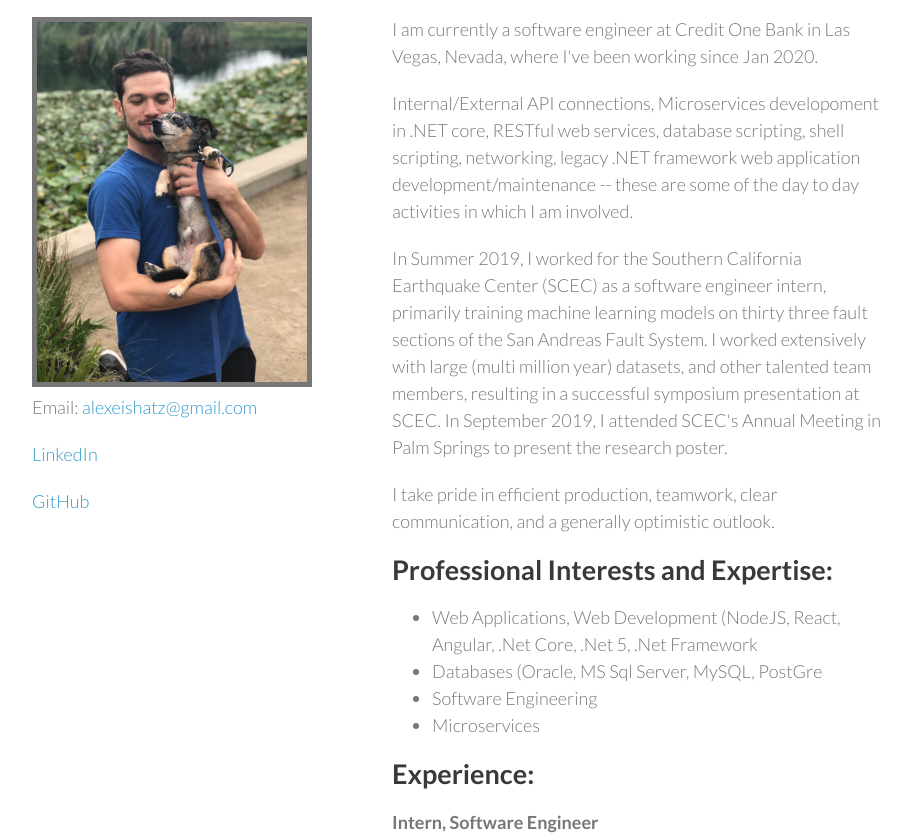
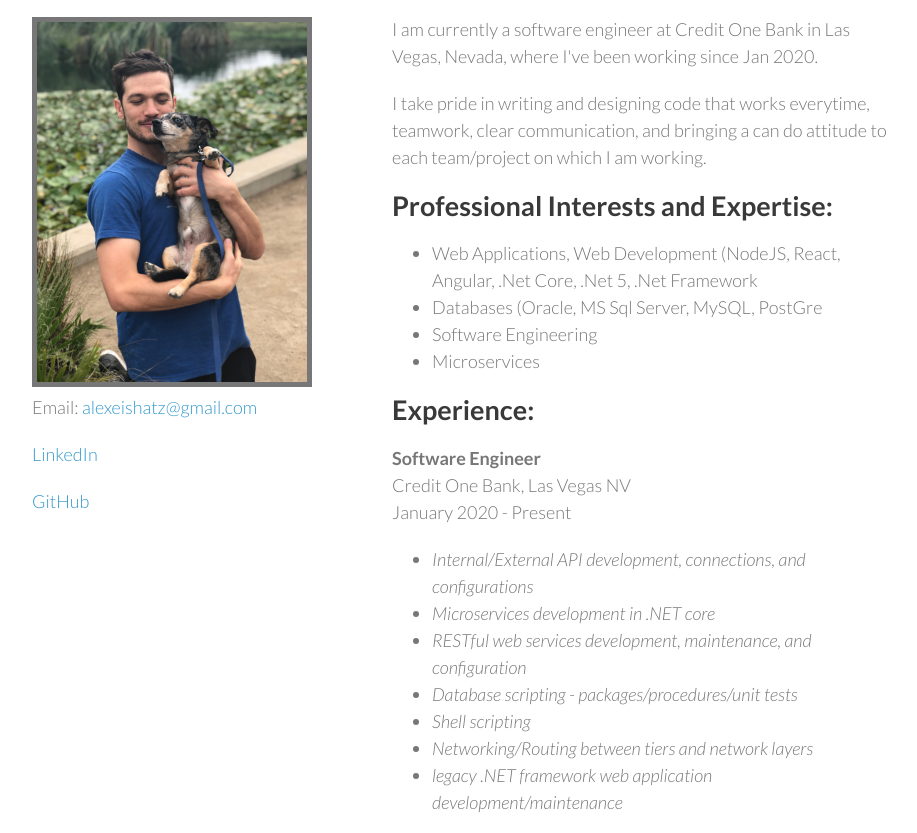
Before and after one commit to alexei-clay/alexei-clay.github.io, a plain HTML site: page index.html in a window 1280 px wide. Shown: the part 92-925 px from the top of the page, without its empty margins (178-1095 px from the left). Drawn offline with Linux system fonts and the light colour scheme.

Commit message:
Update index.html

```diff
--- a/index.html
+++ b/index.html
@@ -36,20 +36,16 @@
 <p>
 
 I am currently a software engineer at Credit One Bank in Las Vegas, Nevada, where I've been working since Jan 2020.
-</p>Internal/External API connections, Microservices developoment in .NET core, RESTful web services, database scripting, shell scripting, networking, legacy .NET framework web application development/maintenance -- these are some of the day to day activities in which I am involved.
+</p>
 <p>
 
 
 <p>
-In Summer 2019, I worked for the Southern California Earthquake Center (SCEC) as a software engineer intern, primarily training machine learning models on thirty three fault sections of the San Andreas Fault System.
-I worked extensively with large (multi million year) datasets, and other talented team members, resulting in a
-successful symposium presentation at SCEC.
-In September 2019, I attended SCEC's Annual Meeting in Palm Springs to present the research poster.
 
 </p>
 
 <p>
-I take pride in efficient production, teamwork, clear communication, and a generally optimistic outlook.
+I take pride in writing and designing code that works everytime, teamwork, clear communication, and bringing a can do attitude to each team/project on which I am working.
 </p>
 
 <h2>
@@ -71,6 +67,20 @@ I take pride in efficient production, teamwork, clear communication, and a gener
 <h2>
 <a id="rather-drive-stick" class="anchor" href="#rather-drive-stick" aria-hidden="true"><span class="octicon octicon-link"></span></a>Experience:
 </h2>
+
+<p><b>Software Engineer <br></b>
+  Credit One Bank, Las Vegas NV<br>
+  January 2020 - Present</p>
+<ul>
+<li>  <i>Internal/External API development, connections, and configurations</i>
+<li> <i>Microservices development in .NET core</i>
+<li> <i>RESTful web services development, maintenance, and configuration</i>
+<li> <i>Database scripting - packages/procedures/unit tests</i>
+<li> <i>Shell scripting</i>
+<li> <i>Networking/Routing between tiers and network layers</i>
+<li> <i>legacy .NET framework web application development/maintenance</i>
+</li>
+</ul>
 
 <p><b>Intern, Software Engineer <br></b>
   Southern California Earthquake Center (SCEC) <br>
```
